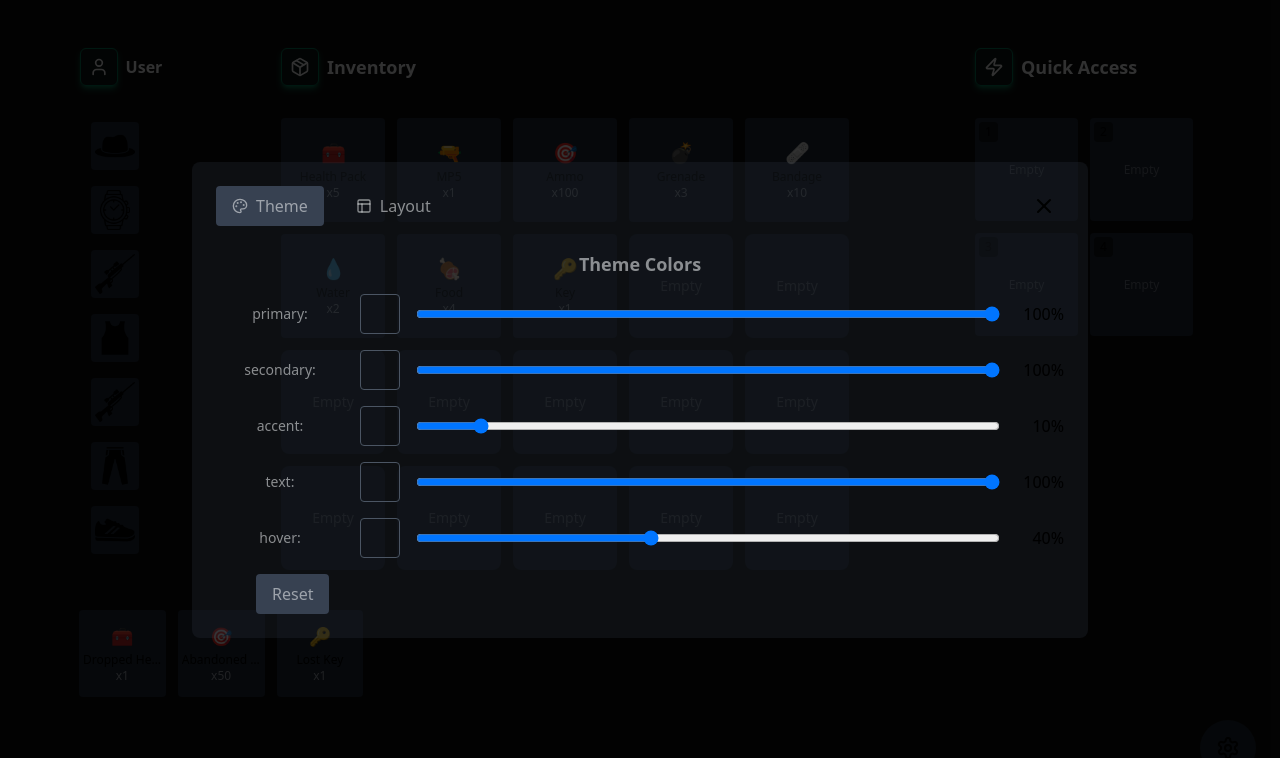
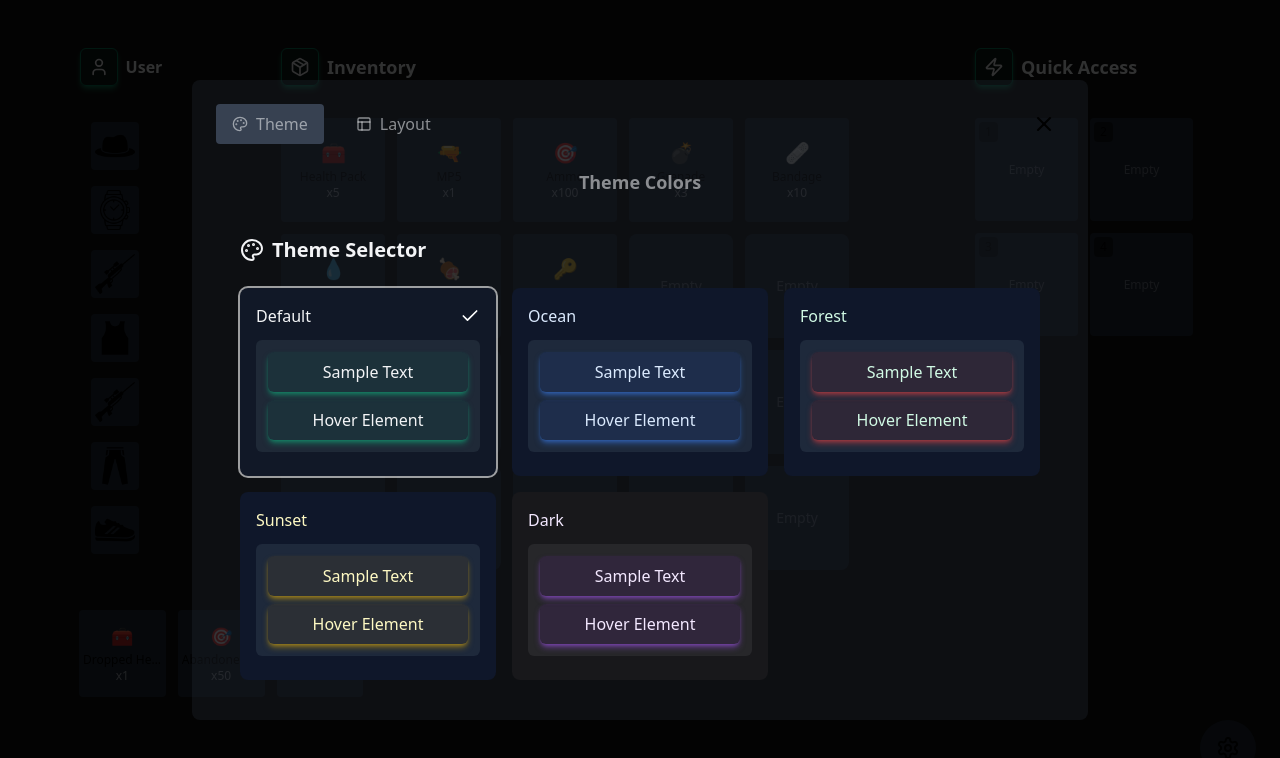
Before and after one commit to dhanashreemhatre/Game-Inventory-Designs, a React (Create React App) app: page / in a window 1280 px wide. Both pictures are taken after a click on the button 1228 px from the left and 748 px from the top of the page. Shown: the top 758 px of the page. Built offline with nearby package versions, Linux system fonts and the light colour scheme.

Commit message:
feat: added color thems

```diff
--- a/src/components/Setting.jsx
+++ b/src/components/Setting.jsx
@@ -1,6 +1,7 @@
 import React, { useState } from 'react';
 import { Settings, X, Layout, Palette, Box } from 'lucide-react';
 import { HexColorPicker } from 'react-colorful';
+import ThemeSelector from './ui/ThemeSelector';
 
 // Helper function to convert hex to rgba
 const hexToRgba = (hex, alpha = 1) => {
@@ -180,8 +181,9 @@ const EnhancedSettingsModal = ({ show, onClose, theme, onThemeChange, layout, on
         {activeTab === 'theme' ? (
           <div className="space-y-4">
             <h3 className="text-lg font-bold mb-4  text-gray-100/55">Theme Colors</h3>
+            <ThemeSelector onThemeChange={onThemeChange} activeTheme={theme} />
 
-            {Object.entries(theme).map(([key, value]) => (
+            {/* {Object.entries(theme).map(([key, value]) => (
               <ColorPicker
                 key={key}
                 label={key}
@@ -193,7 +195,7 @@ const EnhancedSettingsModal = ({ show, onClose, theme, onThemeChange, layout, on
                   });
                 }}
               />
-            ))}
+            ))} */}
             <div className='text-gray-100/55 text-start mx-10'> <button className='border-white px-4 py-2 rounded bg-gray-700 hover:bg-gray-800' onClick={() => { localStorage.clear();onThemeChange(defaultThemes.Default); }}>
               Reset
             </button></div>
--- /dev/null
+++ b/src/components/ui/ThemeSelector.jsx
@@ -0,0 +1,91 @@
+import React, { useState } from 'react';
+import { Check, Palette } from 'lucide-react';
+
+const defaultThemes = {
+  Default: {
+    primary: 'bg-gray-900',
+    secondary: 'bg-gray-800',
+    accent: 'border-emerald-700 bg-emerald-700/10 shadow-md shadow-emerald-500/50 rounded-md',
+    text: 'text-gray-100',
+    hover: 'hover:border-emerald-200/40 hover:shadow-md hover:shadow-emerald-500/50'
+  },
+  Ocean: {
+    primary: 'bg-slate-900',
+    secondary: 'bg-slate-800',
+    accent: 'border-blue-700 bg-blue-700/10 shadow-md shadow-blue-500/50 rounded-md',
+    text: 'text-blue-100',
+    hover: 'hover:border-blue-200/40 hover:shadow-md hover:shadow-blue-500/50'
+  },
+  Forest: {
+    primary: 'bg-slate-900',
+    secondary: 'bg-slate-800',
+    accent: 'border-red-700 bg-red-700/10 shadow-md shadow-red-500/50 rounded-md',
+    text: 'text-emerald-100',
+    hover: 'hover:border-red-200/40 hover:shadow-md hover:shadow-red-500/50'
+  },
+  Sunset: {
+    primary: 'bg-slate-900',
+    secondary: 'bg-slate-800',
+    accent: 'border-yellow-700 bg-yellow-700/10 shadow-md shadow-yellow-500/50 rounded-md',
+    text: 'text-yellow-100',
+    hover: 'hover:border-yellow-200/40 hover:shadow-md hover:shadow-yellow-500/50'
+  },
+  Dark: {
+    primary: 'bg-zinc-900',
+    secondary: 'bg-zinc-800',
+    accent: 'border-purple-700 bg-purple-700/10 shadow-md shadow-purple-500/50 rounded-md',
+    text: 'text-purple-100',
+    hover: 'hover:border-purple-200/40 hover:shadow-md hover:shadow-purple-500/50'
+  }
+};
+
+const ThemePreview = ({ theme, name, isActive, onClick }) => (
+  <div
+    onClick={onClick}
+    className={`${theme.primary} p-4 rounded-lg cursor-pointer transition-all duration-300 ${
+      isActive ? 'ring-2 ring-white ring-opacity-60' : ''
+    }`}
+  >
+    <div className="flex items-center justify-between mb-3">
+      <h3 className={`${theme.text} font-medium`}>{name}</h3>
+      {isActive && <Check className="w-5 h-5 text-white" />}
+    </div>
+    <div className={`${theme.secondary} p-3 rounded-md mb-2`}>
+      <div className={`${theme.accent} p-2 mb-2`}>
+        <div className={theme.text}>Sample Text</div>
+      </div>
+      <div className={`${theme.accent} ${theme.hover} p-2`}>
+        <div className={theme.text}>Hover Element</div>
+      </div>
+    </div>
+  </div>
+);
+
+const ThemeSelector = ({ activeTheme, onThemeChange }) => {
+  const handleThemeSelect = (themeName) => {
+    const newTheme = defaultThemes[themeName];
+    onThemeChange(newTheme);
+    localStorage.setItem('customTheme', JSON.stringify(newTheme));
+  };
+
+  return (
+    <div className="p-6 max-w-4xl mx-auto">
+      <div className="flex items-center gap-2 mb-6">
+        <Palette className="w-6 h-6 text-gray-100" />
+        <h2 className="text-xl font-semibold text-gray-100">Theme Selector</h2>
+      </div>
+      <div className="grid grid-cols-1 md:grid-cols-2 lg:grid-cols-3 gap-4">
+        {Object.entries(defaultThemes).map(([name, theme]) => (
+          <ThemePreview
+            key={name}
+            theme={theme}
+            name={name}
+            isActive={JSON.stringify(theme) === JSON.stringify(activeTheme)}
+            onClick={() => handleThemeSelect(name)}
+          />
+        ))}
+      </div>
+    </div>
+  );
+};
+export default ThemeSelector;
```
